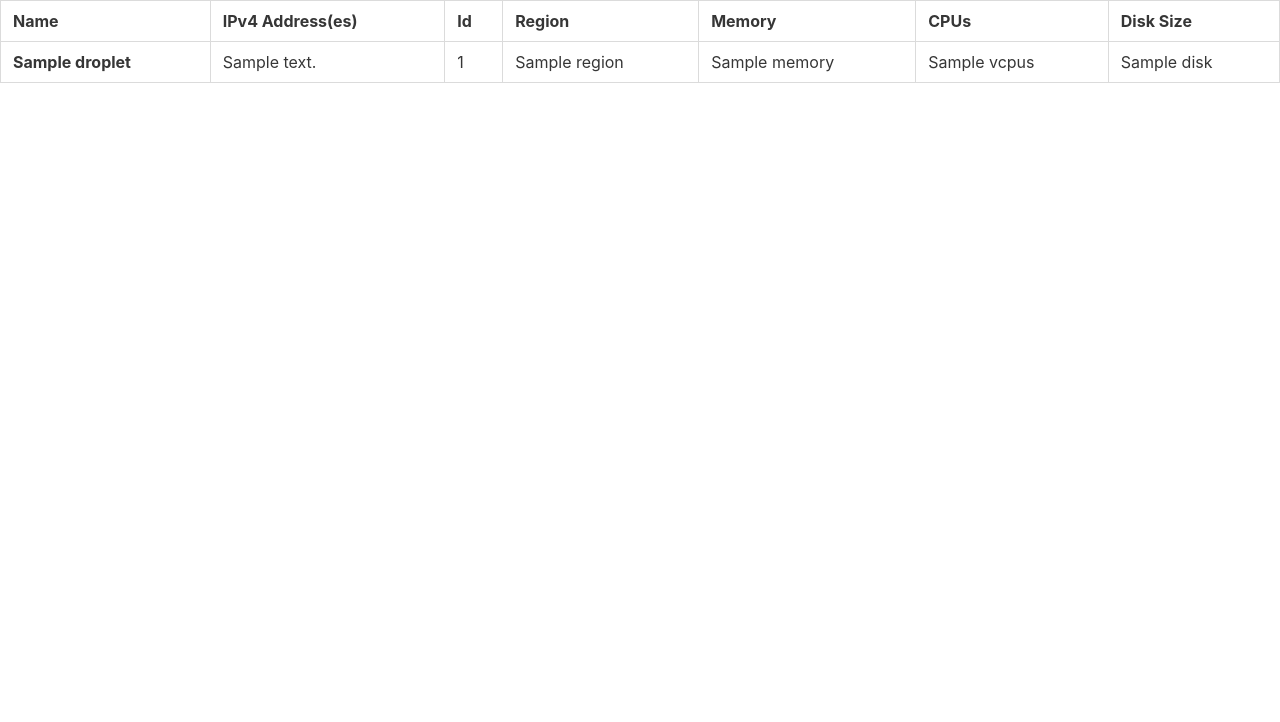
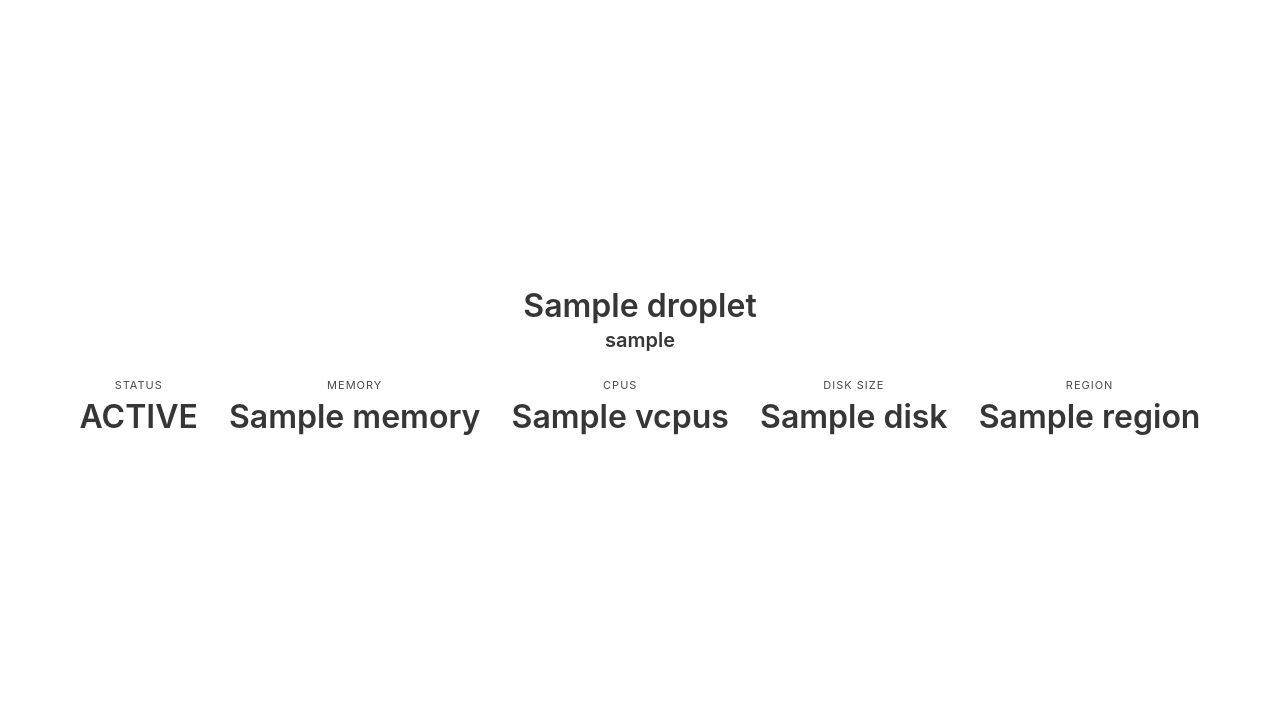
Before and after one commit to ceiphr/django-do-api-extended, a Django app: page /droplet/1/ in a window 1280 px wide. Shown: the part 52-774 px from the top of the page. Run offline with Django 3.2, Linux system fonts and the light colour scheme; tables that the repository leaves empty hold one stand-in row (values such as "Sample post"); a database or web service that is not in the repository returns one stand-in record (values such as "Sample title"); data that the repository does not hold is empty.

Commit message:
droplet template now displays more information

```diff
--- a/display_droplets/templates/droplet.html
+++ b/display_droplets/templates/droplet.html
@@ -2,7 +2,7 @@
 <html lang="en">
 <head>
     <meta charset="UTF-8">
-    <title>DigitalOcean Droplets</title>
+    <title>{{ droplet.name }}</title>
     <link crossorigin="anonymous"
           href="https://cdnjs.cloudflare.com/ajax/libs/bulma/0.7.4/css/bulma.min.css"
           integrity="sha256-8B1OaG0zT7uYA572S2xOxWACq9NXYPQ+U5kHPV1bJN4="
@@ -11,38 +11,56 @@
 </head>
 <body>
 <nav aria-label="main navigation" class="navbar is-light" role="navigation">
-    <div class="navbar-brand">
-        <div class="navbar-item">
-            <img atl="DigitalOcean" src="https://assets.digitalocean.com/logos/DO_Logo_icon_blue.png"
-                 style="margin-right: 0.5em;">Droplets
+    <a href="/">
+        <div class="navbar-brand">
+            <div class="navbar-item">
+                <img atl="DigitalOcean" src="https://assets.digitalocean.com/logos/DO_Logo_icon_blue.png"
+                     style="margin-right: 0.5em;">Droplets
+            </div>
+        </div>
+    </a>
+</nav>
+<section class="hero is-large">
+    <div class="hero-body">
+        <div class="container has-text-centered">
+            <h1 class="title">{{ droplet.name }}</h1>
+            <h2 class="subtitle">
+                <strong>{{ droplet.image.slug }}</strong>
+            </h2>
+            <div class="level">
+                <div class="level-item has-text-centered">
+                    <div>
+                        <p class="heading">Status</p>
+                        <p class="title is-uppercase">{{ droplet.status }}</p>
+                    </div>
+                </div>
+                <div class="level-item has-text-centered">
+                    <div>
+                        <p class="heading">Memory</p>
+                        <p class="title">{{ droplet.memory }}</p>
+                    </div>
+                </div>
+                <div class="level-item has-text-centered">
+                    <div>
+                        <p class="heading">CPUs</p>
+                        <p class="title">{{ droplet.vcpus }}</p>
+                    </div>
+                </div>
+                <div class="level-item has-text-centered">
+                    <div>
+                        <p class="heading">Disk Size</p>
+                        <p class="title">{{ droplet.disk }}</p>
+                    </div>
+                </div>
+                <div class="level-item has-text-centered">
+                    <div>
+                        <p class="heading">Region</p>
+                        <p class="title">{{ droplet.region.name }}</p>
+                    </div>
+                </div>
+            </div>
         </div>
     </div>
-</nav>
-<table class="table is-fullwidth is-striped is-bordered">
-    <thead>
-    <tr>
-        <th>Name</th>
-        <th>IPv4 Address(es)</th>
-        <th>Id</th>
-        <th>Region</th>
-        <th>Memory</th>
-        <th>CPUs</th>
-        <th>Disk Size</th>
-    </tr>
-    </thead>
-    <tbody>
-    <tr>
-        <th>{{ droplet.name }}</th>
-        {% for ip in droplet.networks.v4 %}
-        <td>{{ ip.ip_address }}</td>
-        {% endfor %}
-        <td>{{ droplet.id }}</td>
-        <td>{{ droplet.region.name }}</td>
-        <td>{{ droplet.memory }}</td>
-        <td>{{ droplet.vcpus }}</td>
-        <td>{{ droplet.disk }}</td>
-    </tr>
-    </tbody>
-</table>
+</section>
 </body>
 </html>
```
